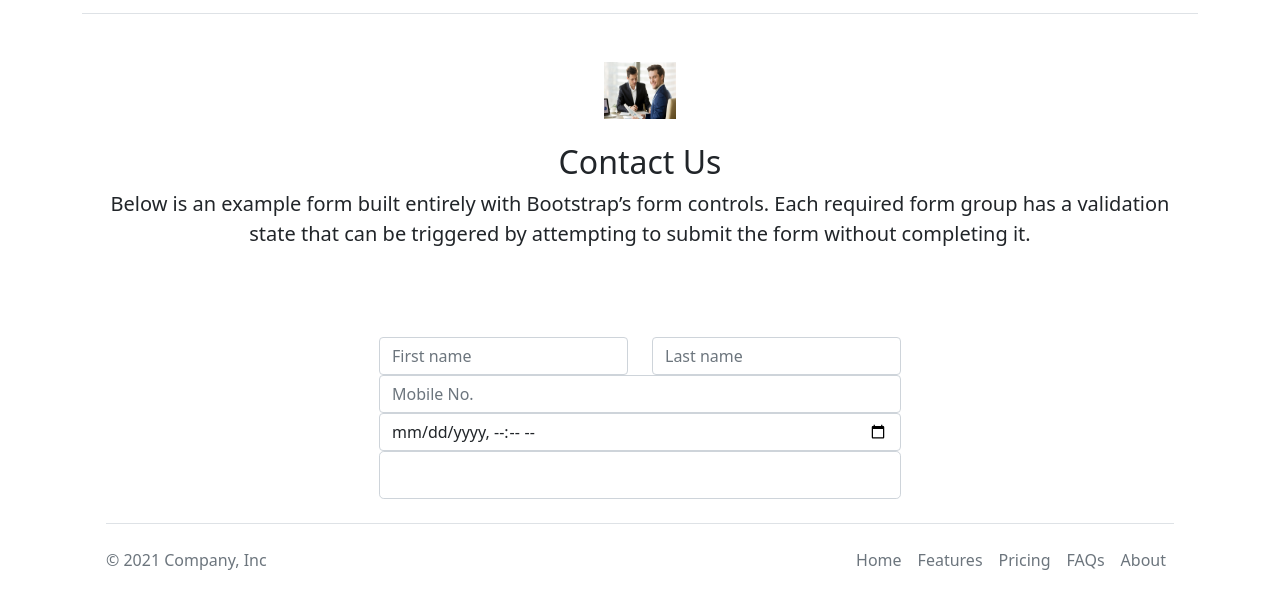
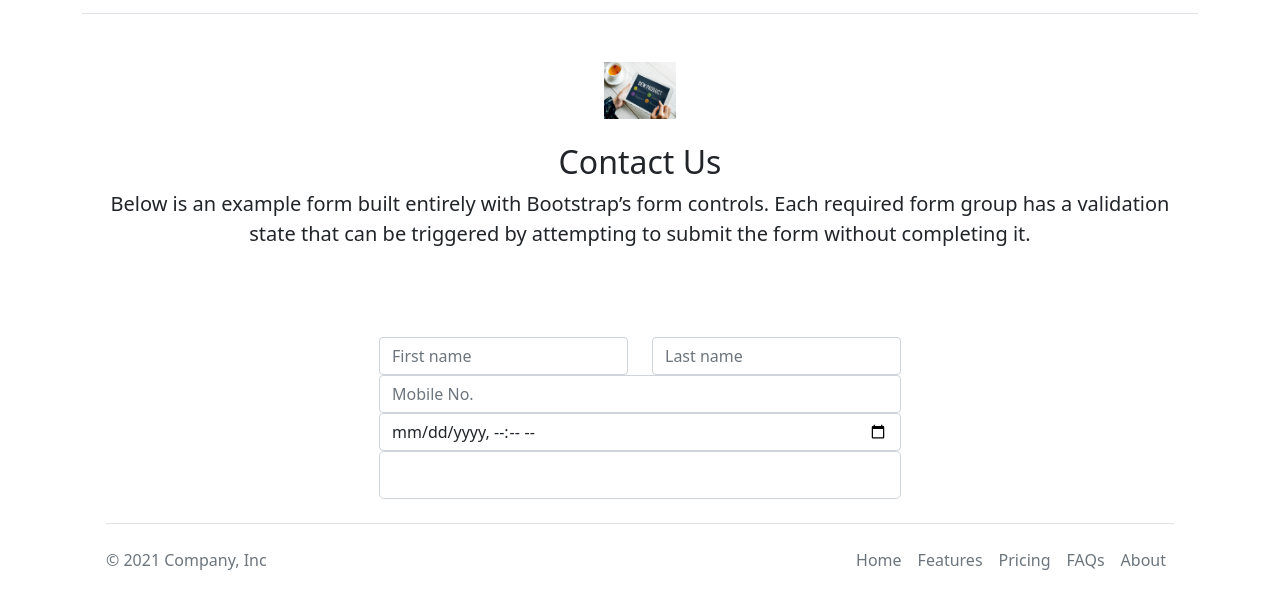
Before and after one commit to sandeeprathor55/Simple-blog-website-, a plain HTML site: page contact.html in a window 1280 px wide. Shown: the part 59-668 px from the top of the page. Drawn offline with nearby package versions, Linux system fonts and the light colour scheme.

Commit message:
Update contact.html

```diff
--- a/contact.html
+++ b/contact.html
@@ -58,7 +58,7 @@
         <div class="container">
             <main>
                 <div class="py-5 text-center">
-                    <img class="d-block mx-auto mb-4" src="smiling-businessman.jpeg" alt="" width="72"
+                    <img class="d-block mx-auto mb-4" src="person-using-tablet_53876-163995.jpeg" alt="" width="72"
                         height="57">
                     <h2>Contact Us</h2>
                     <p class="lead">Below is an example form built entirely with Bootstrap’s form controls. Each
```
